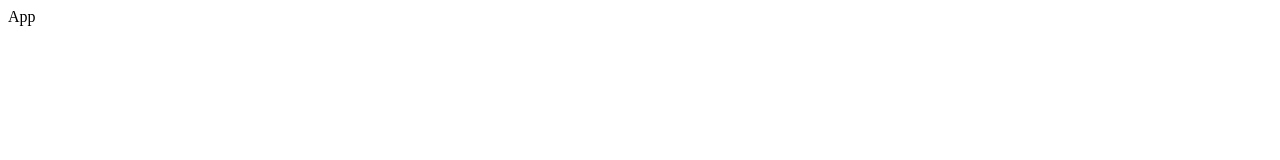
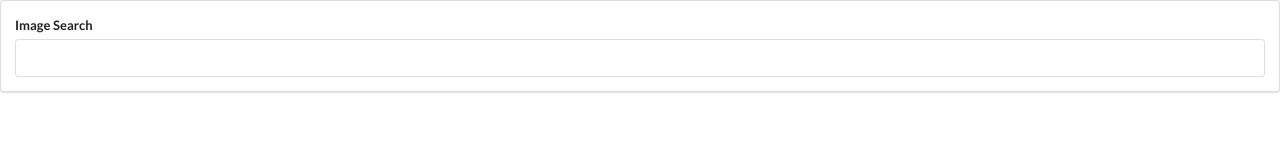
Before and after one commit to BRB3D/pics, a React (Create React App) app: page / in a window 1280 px wide. Shown: the top 160 px of the page. Built offline with nearby package versions, Linux system fonts and the light colour scheme.

Commit message:
semantic ui and some styling to search bar

```diff
--- a/public/index.html
+++ b/public/index.html
@@ -14,6 +14,7 @@
       manifest.json provides metadata used when your web app is installed on a
       user's mobile device or desktop. See https://developers.google.com/web/fundamentals/web-app-manifest/
     -->
+    <link rel="stylesheet" href="https://cdnjs.cloudflare.com/ajax/libs/semantic-ui/2.4.1/semantic.min.css" />
     <link rel="manifest" href="%PUBLIC_URL%/manifest.json" />
     <!--
       Notice the use of %PUBLIC_URL% in the tags above.
--- a/src/components/App.js
+++ b/src/components/App.js
@@ -1,7 +1,8 @@
 import React from 'react';
+import SearchBar from './SearchBar';
 
 const App = () => {
-  return <div>App</div>
+  return <div><SearchBar /></div>
 }
 
 export default App;
--- /dev/null
+++ b/src/components/SearchBar.js
@@ -0,0 +1,18 @@
+import React from 'react';
+
+class SearchBar extends React.Component {
+  render() {
+    return (
+    <div className="ui segment">
+      <form className="ui form">
+        <div className="field">
+          <label>Image Search</label>
+          <input type="text"></input>
+        </div>
+      </form>
+    </div>
+    );
+  }
+}
+
+export default SearchBar;
```
